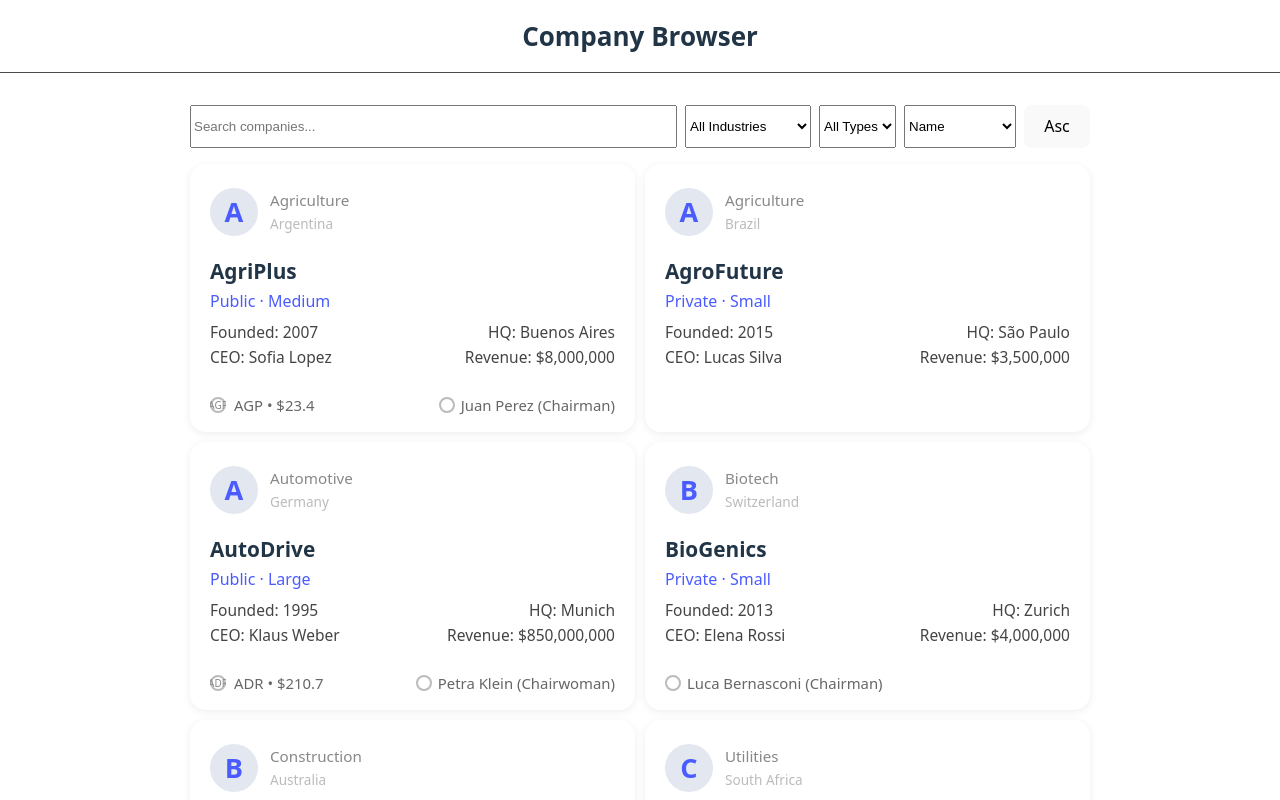
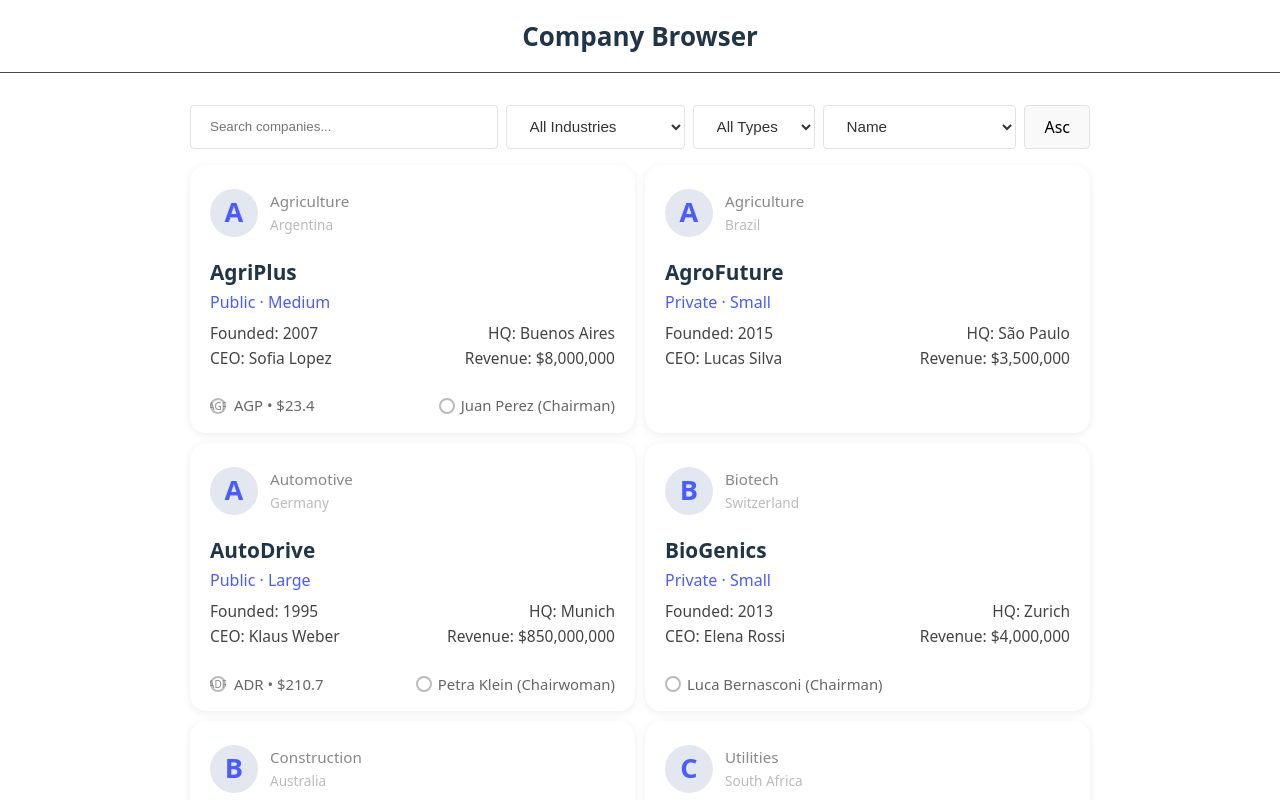
Before and after one commit to m-zaharieva/cooolbox-assignment-app, a React (Vite) app: page / in a window 1280 px wide. Shown: the top 800 px of the page. Built offline with nearby package versions, Linux system fonts and the light colour scheme.

Commit message:
improve search bar UI

```diff
--- a/src/components/CompanyBrowser/SearchBar/SearchBar.css
+++ b/src/components/CompanyBrowser/SearchBar/SearchBar.css
@@ -1,6 +1,48 @@
 .searchBar {
     display: flex;
+    flex-direction: column;
     gap: 8px;
     flex-wrap: wrap;
     margin-bottom: 16px;
 }
+
+.searchBar__dropdowns {
+    display: flex;
+    gap: 8px;
+    flex: 1;
+}
+
+@media (min-width: 768px) {
+    .searchBar {
+        flex-direction: row;
+    }
+}
+
+.searchBar__input {
+    flex: 1;
+    min-width: 200px;
+    border-radius: 4px;
+    border: 1px solid #e2e2e2;
+    padding: 10px 19px;
+}
+
+.searchBar__input:hover,
+.searchBar__input:focus {
+    border-color: #646cff;
+}
+
+.searchBar__select {
+    border-radius: 4px;
+    border: 1px solid #e2e2e2;
+    padding: 10px 19px;
+    background-color: #fff;
+    cursor: pointer;
+    font-size: 0.95em;
+    color: #333;
+    flex: 1;
+}
+
+.searchBar__select:hover,
+.searchBar__select:focus {
+    border-color: #646cff;
+}
--- a/src/components/CompanyBrowser/SearchBar/SearchBar.tsx
+++ b/src/components/CompanyBrowser/SearchBar/SearchBar.tsx
@@ -40,13 +40,19 @@ export default function SearchBar({
     return (
         <div className="searchBar">
             <input
+                className="searchBar__input"
                 type="text"
                 placeholder="Search companies..."
                 value={query}
                 onChange={e => setQuery(e.target.value)}
                 style={{ flex: 1, minWidth: 200 }}
             />
-            <select value={industryFilter} onChange={e => setIndustryFilter(e.target.value)}>
+            <div className="searchBar__dropdowns">
+                <select
+                    className="searchBar__select"
+                    value={industryFilter}
+                    onChange={e => setIndustryFilter(e.target.value)}
+                >
                     <option value="">All Industries</option>
                     {industries.map(industry => (
                         <option key={industry} value={industry}>
@@ -54,7 +60,11 @@ export default function SearchBar({
                         </option>
                     ))}
                 </select>
-            <select value={typeFilter} onChange={e => setTypeFilter(e.target.value)}>
+                <select
+                    className="searchBar__select"
+                    value={typeFilter}
+                    onChange={e => setTypeFilter(e.target.value)}
+                >
                     <option value="">All Types</option>
                     {companyTypes.map(type => (
                         <option key={type} value={type}>
@@ -62,7 +72,13 @@ export default function SearchBar({
                         </option>
                     ))}
                 </select>
-            <select value={sortField} onChange={e => setSortField(e.target.value as SortField)}>
+            </div>
+            <div className="searchBar__dropdowns">
+                <select
+                    className="searchBar__select"
+                    value={sortField}
+                    onChange={e => setSortField(e.target.value as SortField)}
+                >
                     <option value="name">Name</option>
                     <option value="founded_year">Founded Year</option>
                     <option value="revenue">Revenue</option>
@@ -70,5 +86,6 @@ export default function SearchBar({
                 </select>
                 <button onClick={() => setSortAsc(a => !a)}>{sortAsc ? 'Asc' : 'Desc'}</button>
             </div>
+        </div>
     );
 }
--- a/src/index.css
+++ b/src/index.css
@@ -4,7 +4,7 @@
     font-weight: 400;
     width: 100%;
 
-    color-scheme: light dark;
+    color-scheme: light;
     color: rgba(29, 29, 29, 0.87);
     background-color: #f5f5f5;
 
@@ -42,13 +42,13 @@ h1 {
 }
 
 button {
-    border-radius: 8px;
-    border: 1px solid transparent;
-    padding: 0.6em 1.2em;
+    border-radius: 4px;
+    border: 1px solid #e2e2e2;
+    padding: 10px 19px;
     font-size: 1em;
     font-weight: 500;
     font-family: inherit;
-    background-color: #1a1a1a;
+    background-color: #ffffff;
     cursor: pointer;
     transition: border-color 0.25s;
 }
```
Lines whose indentation alone changed are shown as unchanged.
